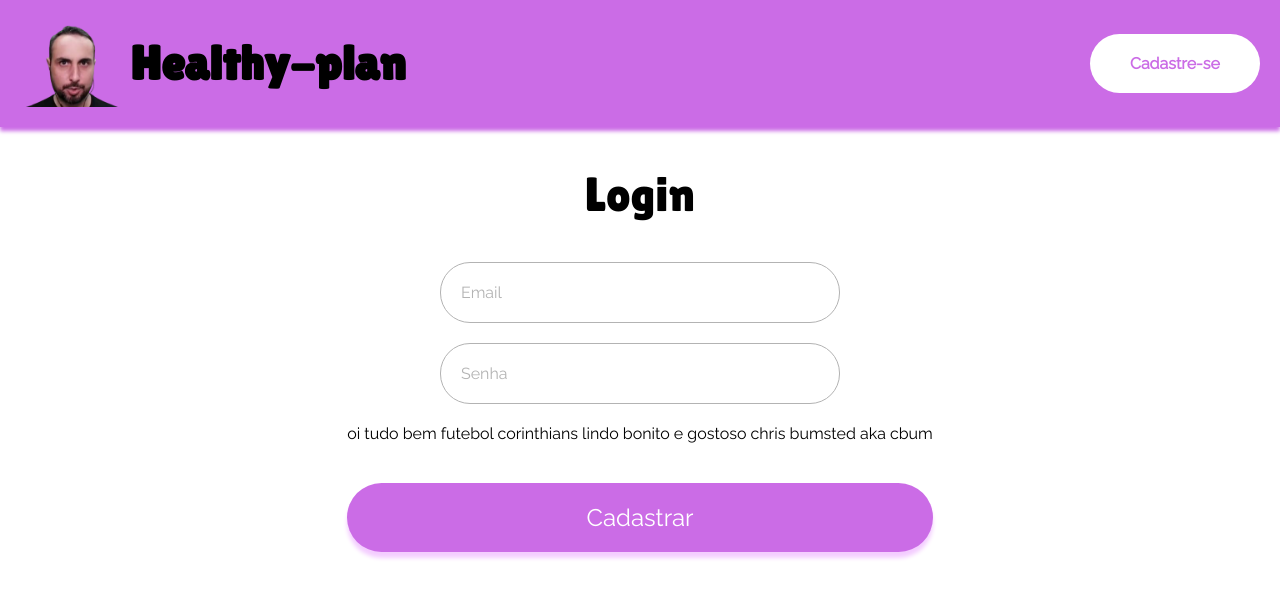
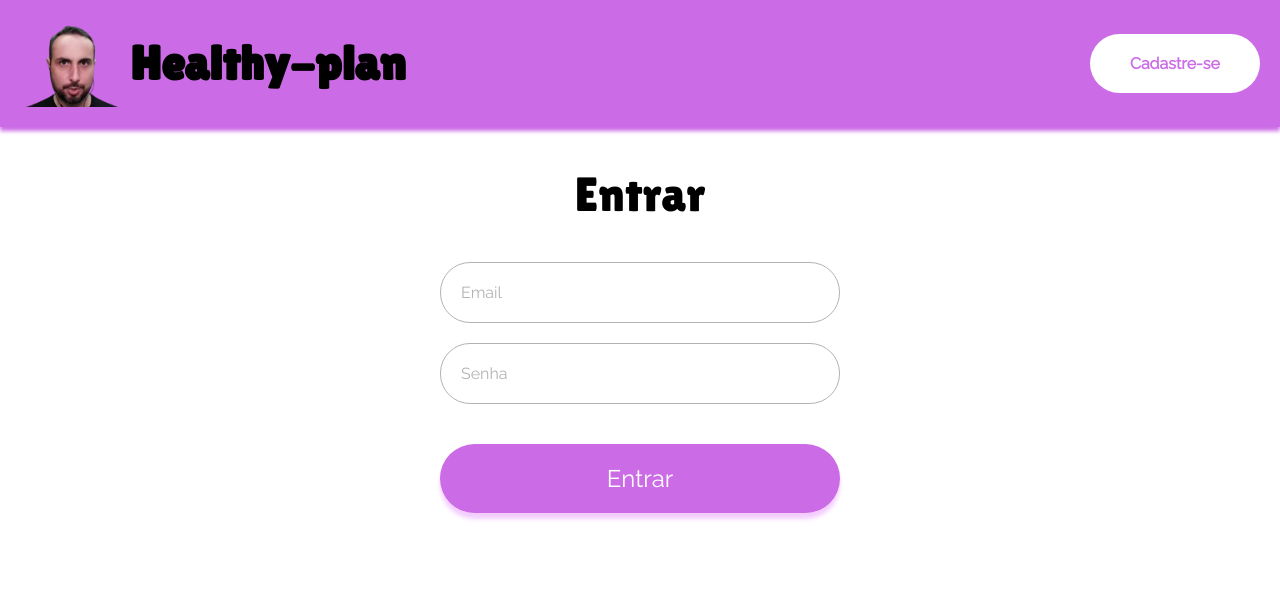
Before and after one commit to KalilBalech/healthy-plan-front, a React (Vite) app: page /login in a window 1280 px wide. Shown: the top 598 px of the page. Built offline with nearby package versions, Linux system fonts and the light colour scheme.

Commit message:
user page added

```diff
--- a/src/components/Button/index.jsx
+++ b/src/components/Button/index.jsx
@@ -1,9 +1,9 @@
 import styles from "./styles.module.css";
 
-export default function Button(){
+export default function Button(props){
     return(
         <button type="submit" className={styles.button}>
-            Cadastrar
+            {props.text}
         </button>
     )
 }
--- a/src/components/Login.jsx
+++ b/src/components/Login.jsx
@@ -1,17 +1,20 @@
 import { useState } from 'react';
-import axios from 'axios'; // Importe o Axios
+import { useNavigate } from 'react-router-dom';
+import axios from 'axios';
 import './Login.css';
 
-import Button from './Button'
-import Input from './Input'
+import Button from './Button';
+import Input from './Input';
 import Header from './Header';
 import Title from './Title';
 import HeaderMainButton from './Header/HeaderMainButton';
 
-export default function SignUp() {
+export default function Login() {
   const [email, setEmail] = useState('');
   const [password, setPassword] = useState('');
-  const [responseMessage, setResponseMessage] = useState('oi tudo bem futebol corinthians lindo bonito e gostoso chris bumsted aka cbum')
+  const [responseMessage, setResponseMessage] = useState('');
+
+  const navigate = useNavigate();
 
   const handleSubmit = async (e) => {
     e.preventDefault();
@@ -22,30 +25,36 @@ export default function SignUp() {
     };
 
     try {
-      const response = await axios.post('http://localhost:3000/v1/session', userData, {
+      const response = await axios.post('https://healthy-plan-api.onrender.com/v1/session', userData, {
         headers: {
+          'Accept': 'application/json',
           'Content-Type': 'application/json',
+          'Authorization': `Bearer ${localStorage.getItem('token')}`
         },
       });
 
-      if (response.status === 200) {
-        setResponseMessage('Login realizado com sucesso!')
-        console.log("response.data.token: " + response.data.token)
+      if (response.status === 200 || response.status === 201) {
+        const token = response.data.token;
+        localStorage.setItem('token', token);
+        setResponseMessage('Login realizado com sucesso!');
+        console.log('Token JWT:', token);
+
+        // Use history.push para redirecionar o usuário
+        navigate('/user');
       } else {
-        setResponseMessage('Erro ao logar usuário')
+        setResponseMessage('Erro ao logar usuário');
       }
     } catch (error) {
       console.error('Erro ao conectar com a API:', error);
+      setResponseMessage('Erro ao conectar com a API');
     }
   };
-
   return (
     <div id="loginPage">
-
       <Header>
-        <HeaderMainButton to='/signup' text='Cadastre-se'/>
+        <HeaderMainButton to='/signup' text='Cadastre-se' />
       </Header>
-      <Title title="Login"/>
+      <Title title="Entrar" />
       <form onSubmit={handleSubmit}>
         <Input
           type="email"
@@ -62,7 +71,7 @@ export default function SignUp() {
           required={true}
         />
         <p>{responseMessage}</p>
-        <Button/>
+        <Button text="Entrar" />
       </form>
     </div>
   );
--- a/src/components/SignUp.jsx
+++ b/src/components/SignUp.jsx
@@ -34,7 +34,7 @@ export default function SignUp() {
         },
       });
       console.log('response: '+ response);
-      if (response.status === 201) {
+      if (response.status === 200 || response.status === 201) {
         setResponseMessage('Cadastro realizado com sucesso!')
         console.log("response.data.id: " + response.data.id)
       } else {
@@ -92,7 +92,7 @@ export default function SignUp() {
           required={true}
         />
         <p>{responseMessage}</p>
-        <Button/>
+        <Button text='Cadastrar'/>
       </form>
     </div>
   );
--- /dev/null
+++ b/src/components/User.css
@@ -0,0 +1,5 @@
+#userPage{
+    display: flex;
+    flex-direction: column;
+    align-items: center;
+  }
--- /dev/null
+++ b/src/components/User.jsx
@@ -0,0 +1,13 @@
+import "./User.css";
+import Header from "./Header";
+import Title from "./Title";
+
+export default function User() {
+
+  return (
+    <div id="userPage">
+      <Header></Header>
+      <Title title="Perfil" />
+    </div>
+  );
+}
```
Also changed, not shown: src/router.jsx (+7 -2 lines).
